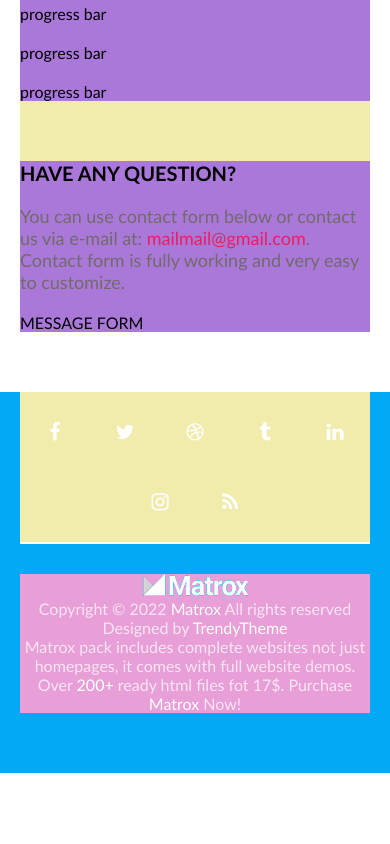
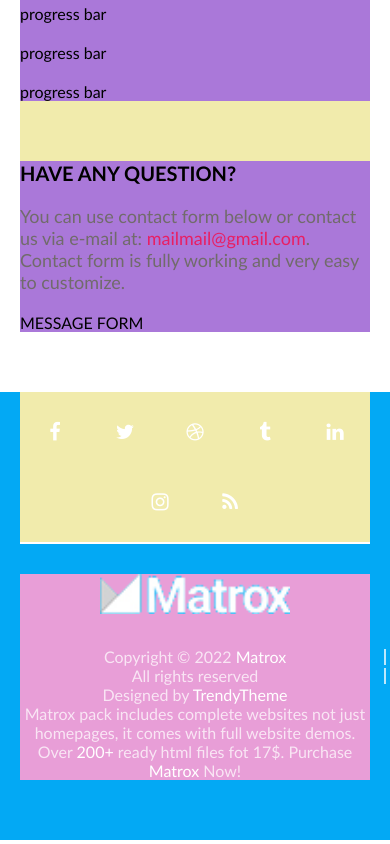
Before and after one commit to bozenakr/4-coming-soon, a website: page index.html in a window 390 px wide. Shown: the part 1052-1896 px from the top of the page. Before the commit the page ends 1829 px from the top, so only its background shows below. Drawn offline with Linux system fonts and the light colour scheme.

Commit message:
Footer styling

```diff
--- a/css/base/layout.css
+++ b/css/base/layout.css
@@ -1,5 +1,6 @@
 body {
     display: inline-block;
+    width: 100%;
     margin:0;
 }
 
@@ -18,6 +19,7 @@
     float: left;
     width: 1000px;
     margin-left: calc(50% - 500px);
+    margin-right: calc(50% - 500px);
     background-color: rgb(241, 235, 172);
 }
 
@@ -50,6 +52,7 @@
     .row {
         width: 800px;
         margin-left: calc(50% - 400px);
+        margin-right: calc(50% - 400px);
     }
 }
 
@@ -58,6 +61,7 @@
     .row {
         width: 600px;
         margin-left: calc(50% - 300px);
+        margin-right: calc(50% - 300px);
     }
     .main-content {
         /* flex-wrap: wrap; */
@@ -76,6 +80,7 @@
     .row-short {
         width: 400px;
         margin-left: calc(50% - 200px);
+        margin-right: calc(50% - 200px);
     }
 }
 
@@ -87,6 +92,6 @@
     .row,
     .row-short {
         width: 100%;
-        margin-left: 0;
+        margin: 0;
     }
 }
--- a/css/pages/home.css
+++ b/css/pages/home.css
@@ -73,3 +73,37 @@
 footer > a:hover {
     text-decoration: underline;
 }
+
+.bottom-trio {
+    display: flex;
+    gap: 30px;
+    justify-content: center;
+}
+
+.bottom-trio > span {
+    position: relative;
+}
+
+.bottom-trio > span::after {
+    display: inline-block;
+    content: "";
+    width: 2px;
+    height: 16px;
+    background-color: #fffb;
+    position: absolute;
+    top: 50%;
+    right: -15px;
+    transform: translate(50%, -50%);
+}
+
+.bottom-trio > span:last-child::after {
+    display: none;
+}
+
+@media (max-width: 700px) {
+    .bottom-trio {
+        flex-direction: column;
+        gap: 0;
+
+    }
+}
--- a/index.html
+++ b/index.html
@@ -60,7 +60,7 @@
             <a href="#" class="icon fa fa-rss"></a>
         </div>
         <div class="row-short">
-            <img src="./img/logo-white.png" alt="Logo">
+            <img class="logo" src="./img/logo-white.png" alt="Logo">
             <div class="bottom-trio">
                 <span>Copyright &copy; 2022 <a href="#">Matrox</a></span>
                 <span>All rights reserved</span>
@@ -71,6 +71,3 @@
     </footer>
 </body>
 </html>
-
-<!-- Copyright 2016 Matrox All rights Reserved Designed By TrendyTheme
-            Matrox pack includes complete websites not just homepages, it comes with full website demos. Over 200+ ready html files fot 17$. Purchase Matrox Now! -->
```
